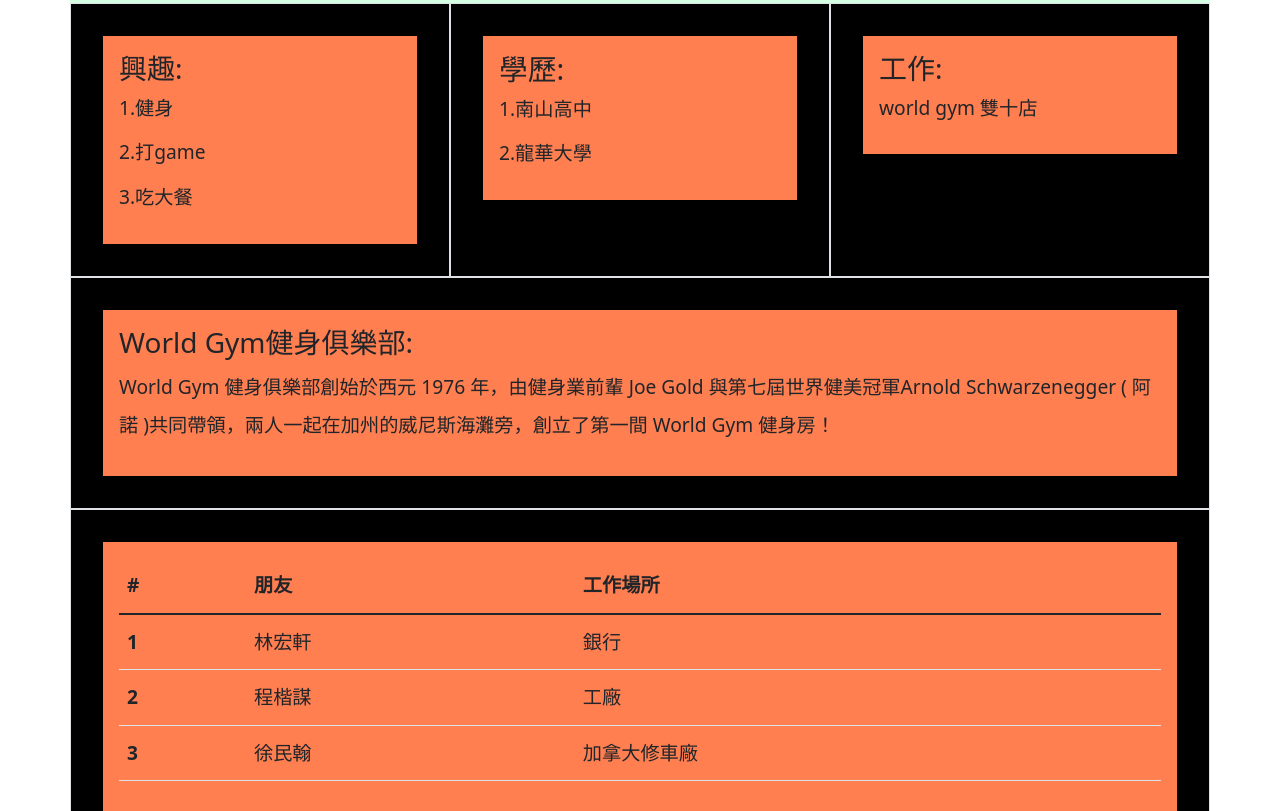
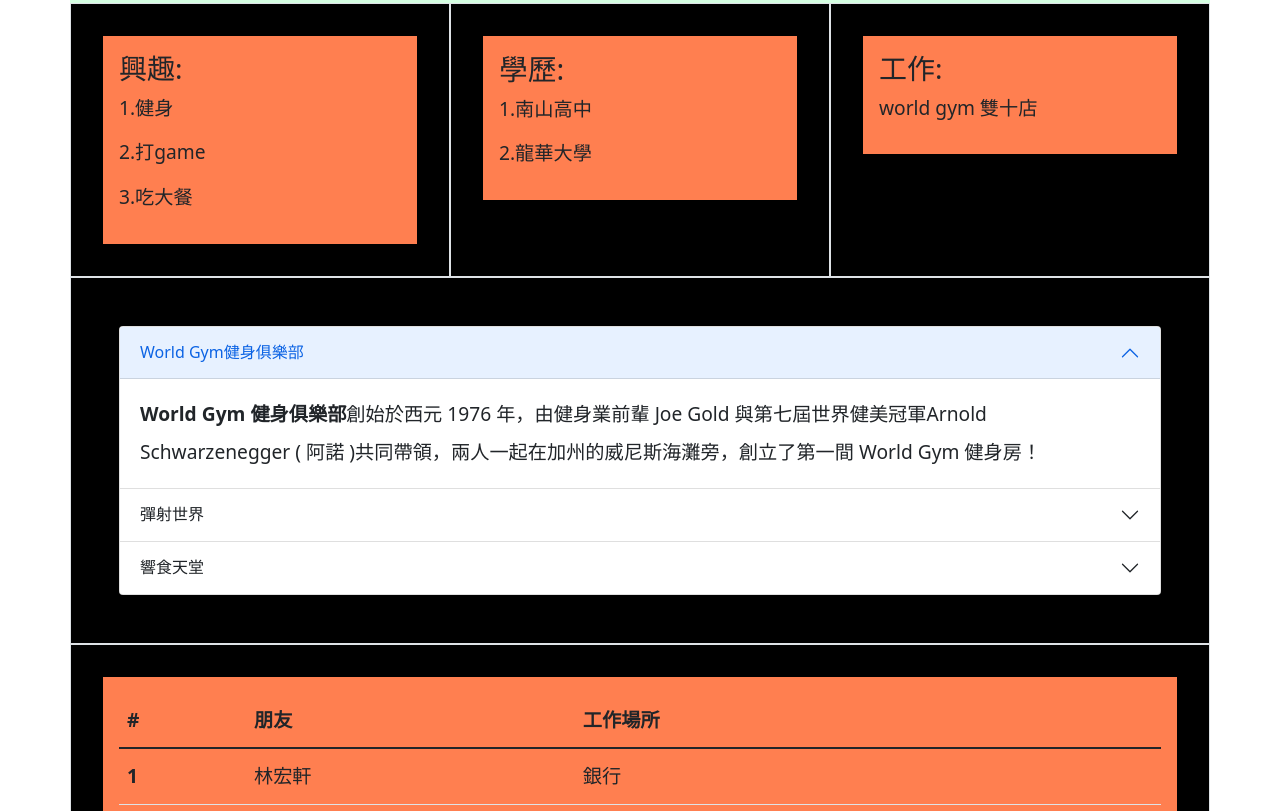
Before and after one commit to SleepWang/web1, a plain HTML site: page index.html in a window 1280 px wide. Shown: the part 514-1325 px from the top of the page. Drawn offline with nearby package versions, Linux system fonts and the light colour scheme.

Commit message:
change10

```diff
--- a/index.html
+++ b/index.html
@@ -78,10 +78,54 @@
         </div>
         <div class="row two-1 gx-5">
             <div class="p-3 col-12 border">
-                <div class="s1 p-3 m-3 two-2 lh-lg">
-                    <h3>World Gym健身俱樂部:</h3>
-                    <p>World Gym 健身俱樂部創始於西元 1976 年，由健身業前輩 Joe Gold 與第七屆世界健美冠軍Arnold Schwarzenegger ( 阿諾
-                        )共同帶領，兩人一起在加州的威尼斯海灘旁，創立了第一間 World Gym 健身房！</p>
+                <div class="s1 p-3 m-3 lh-lg">
+                    <div class="accordion" id="accordionExample">
+                        <div class="accordion-item">
+                            <h2 class="accordion-header" id="headingOne">
+                                <button class="accordion-button" type="button" data-bs-toggle="collapse"
+                                    data-bs-target="#collapseOne" aria-expanded="true" aria-controls="collapseOne">
+                                    World Gym健身俱樂部
+                                </button>
+                            </h2>
+                            <div id="collapseOne" class="accordion-collapse collapse show" aria-labelledby="headingOne"
+                                data-bs-parent="#accordionExample">
+                                <div class="accordion-body">
+                                    <strong>World Gym 健身俱樂部</strong>創始於西元 1976
+                                    年，由健身業前輩 Joe Gold 與第七屆世界健美冠軍Arnold Schwarzenegger ( 阿諾
+                                    )共同帶領，兩人一起在加州的威尼斯海灘旁，創立了第一間 World Gym 健身房！
+                                </div>
+                            </div>
+                        </div>
+                        <div class="accordion-item">
+                            <h2 class="accordion-header" id="headingTwo">
+                                <button class="accordion-button collapsed" type="button" data-bs-toggle="collapse"
+                                    data-bs-target="#collapseTwo" aria-expanded="false" aria-controls="collapseTwo">
+                                    彈射世界
+                                </button>
+                            </h2>
+                            <div id="collapseTwo" class="accordion-collapse collapse" aria-labelledby="headingTwo"
+                                data-bs-parent="#accordionExample">
+                                <div class="accordion-body">
+                                    <strong>彈射世界</strong>是一款將經典彈珠台結合RPG玩法的養成冒險遊戲。遊戲中玩家將能組成一支3+3的隊伍，在一個又一個的獨特世界中進行打怪冒險。而這些與魔物們戰鬥的場景，則都將以經典的彈珠台作為打造。
+                                </div>
+                            </div>
+                        </div>
+                        <div class="accordion-item">
+                            <h2 class="accordion-header" id="headingThree">
+                                <button class="accordion-button collapsed" type="button" data-bs-toggle="collapse"
+                                    data-bs-target="#collapseThree" aria-expanded="false" aria-controls="collapseThree">
+                                    響食天堂
+                                </button>
+                            </h2>
+                            <div id="collapseThree" class="accordion-collapse collapse" aria-labelledby="headingThree"
+                                data-bs-parent="#accordionExample">
+                                <div class="accordion-body">
+                                    <p>食物之美味，說也說不盡，素材種類、烹調技法、產地、季節、火侯，乃至於料理人的心情，組合出千變萬化的滋味，每一種都能牽引觸動心懷的溫柔記憶。而饗賓飲食集團想要與賓客分享的，正是料理的萬種風情，以及萬變不離其宗的美味秘訣：鮮。</p>
+                                    <p>饗食天堂採開放式廚房現場料理，讓新鮮不只是吃在口裡，更是盡收眼底。此外，饗食天堂每個月固定換菜比例高達30％，以推陳出新、豐富口味，回應消費者意見，減少一般自助餐飲重熱鍋菜的比例，改以現點現炒的中菜、烤排、鐵板、點心等當場製作之料理，搭配十數種生鮮，豐富味蕾的饗宴。</p>
+                                </div>
+                            </div>
+                        </div>
+                    </div>
                 </div>
             </div>
         </div>
```
